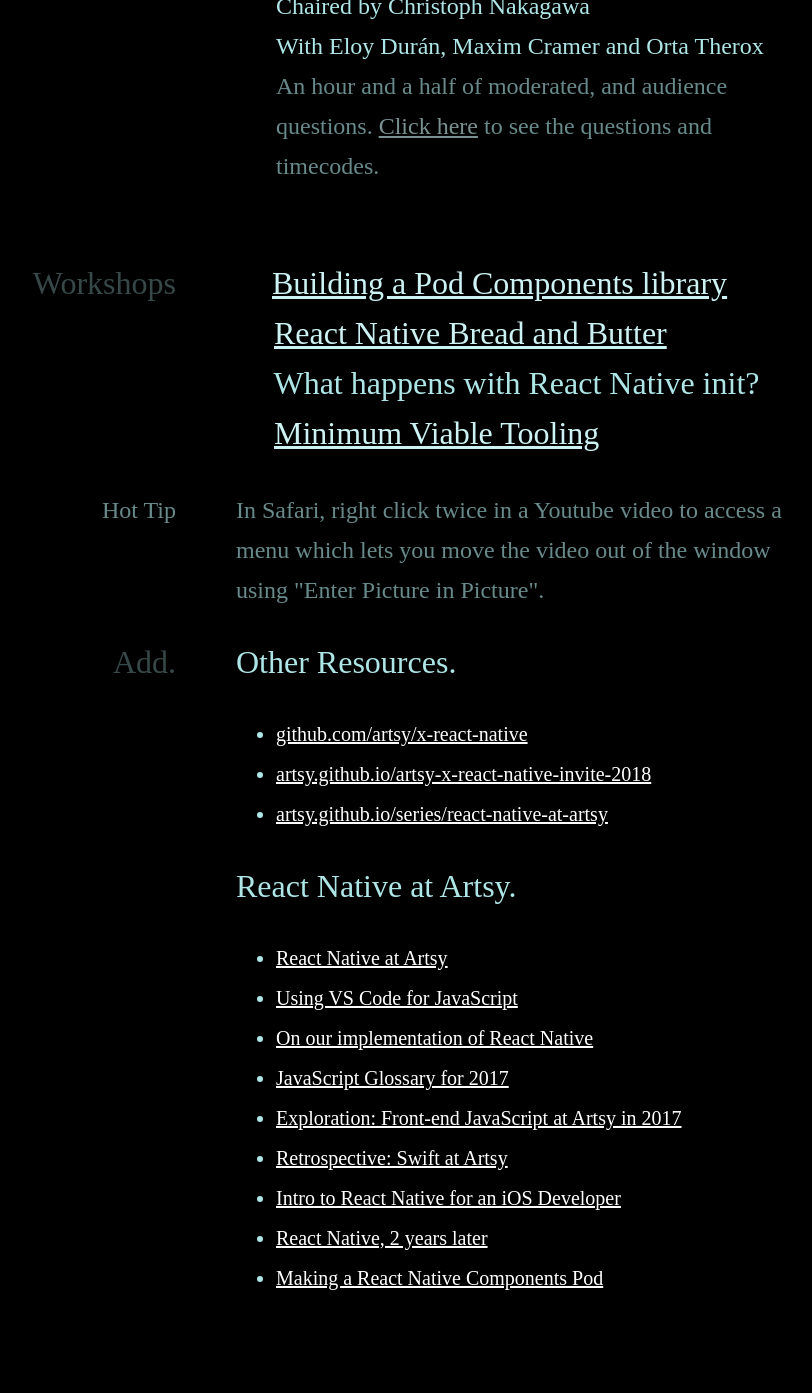
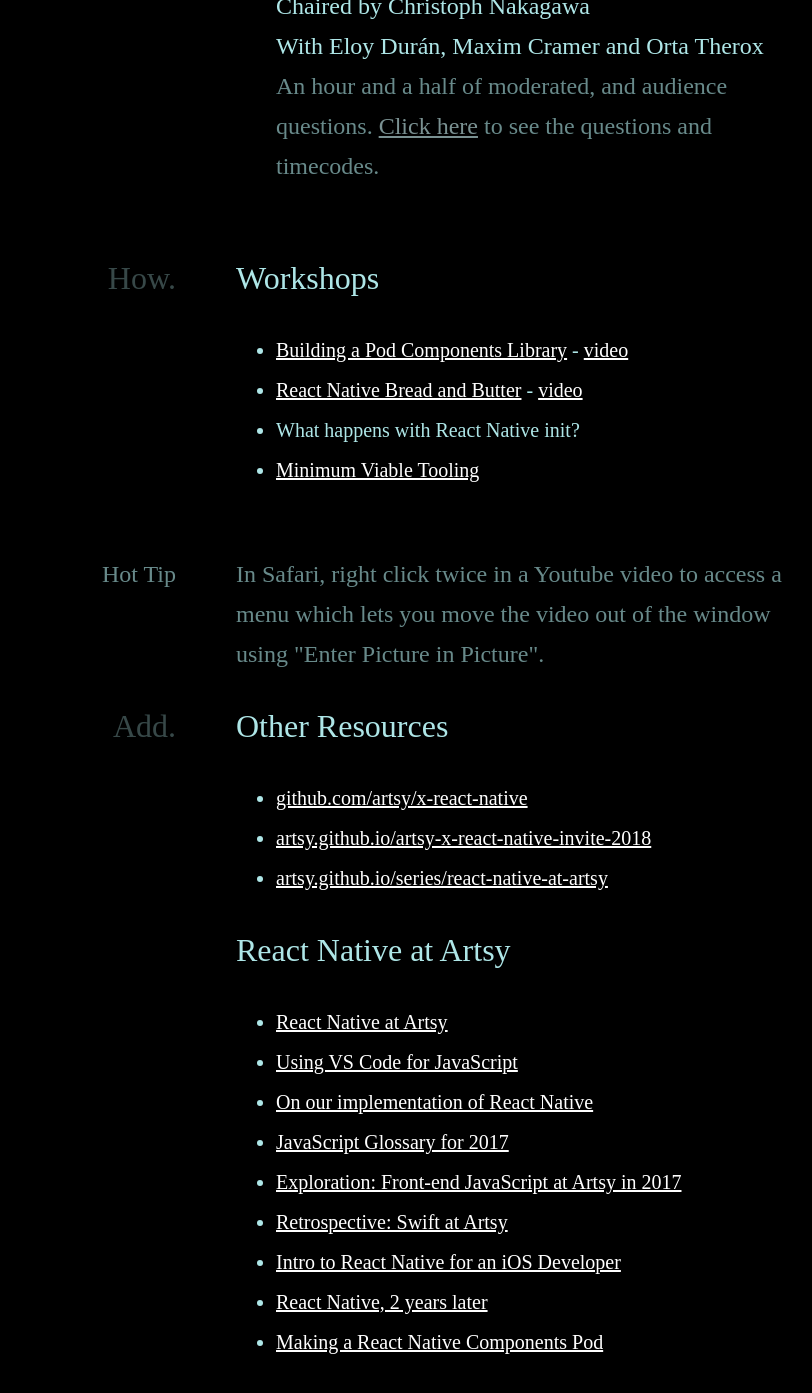
Before and after one commit to buteindai5c/artsy.github.io, a Jekyll site: the page artsy-x-react-native.html, which Jekyll copies as it is, in a window 1280 px wide and 1400 px high, scrolled down 4315 px. Shown: the top 1393 px of the window, without its empty margins (240-1052 px from the left). Built offline with Jekyll 4.4.1, drawn with Linux system fonts in a browser that asks for light colours; Markdown is read by kramdown in place of the engine named in the settings.

Commit message:
more artsy-x-rn stuff

```diff
--- a/artsy-x-react-native.html
+++ b/artsy-x-react-native.html
@@ -249,7 +249,7 @@
         <iframe width="560" height="315" src="https://www.youtube-nocookie.com/embed/qupndH1zW_g" frameborder="0" allow="autoplay; encrypted-media"
           allowfullscreen></iframe>
         <p class='slides'>
-          <a href="#"></a>Slides</p>
+          <a href="https://speakerdeck.com/artsyopensource/adding-react-native-to-an-existing-app-artsy-x-react-native-2018"></a>Slides</p>
         <p>By Eloy Dur&#225;n</p>
         <p class="summary">How and why we choose to integrate React Native into our native app</p>
       </li>
@@ -259,7 +259,7 @@
         <iframe width="560" height="315" src="https://www.youtube-nocookie.com/embed/1Z3loALSVQM" frameborder="0" allow="autoplay; encrypted-media"
           allowfullscreen></iframe>
         <p class='slides'>
-          <a href="#"></a>Slides</p>
+          <a href="https://speakerdeck.com/artsyopensource/the-artsy-omakase-artsy-x-react-native-2018"></a>Slides</p>
         <p>By Orta Therox</p>
         <p class="summary">What is the Artsy JavaScript tech stack? How did choose and improve our dependencies</p>
       </li>
@@ -357,7 +357,7 @@
             <a href='#qanda' onclick="qAndA(3566)">00:59:26</a>
           </li>
           <li>Are you recommending that if you can't truly own your dependencies you should not be using tools like React Native?
-            <a href='#qanda' onclick="qAndA(3752)">01:02:32</a>]</li>
+            <a href='#qanda' onclick="qAndA(3752)">01:02:32</a></li>
           <li>Do you see the same ownership and de-siloing on the platform side?
             <a href='#qanda' onclick="qAndA(3957)">01:05:57</a>
           </li>
@@ -375,19 +375,16 @@
     </ol>
 
     <p style="line-height: 50px;">
-      <span>Workshops</span>
-
+    <p>
+      <span>How.</span>Workshops
+    </p>
+      <ol class="sublist" >
+        <li><a href="https://github.com/artsy/x-react-native/tree/master/workshops/pod-components">Building a Pod Components Library</a> - <a href="https://youtu.be/ucQXL4vkP78">video</a></li>
+        <li><a href="https://github.com/artsy/x-react-native/tree/master/workshops/primitives">React Native Bread and Butter</a> - <a href="https://youtu.be/CIG4Fc2ixis">video</a></li>
+        <li>What happens with React Native init?</li>
+        <li><a href="https://github.com/artsy/x-react-native/tree/master/workshops/minimum_viable_tooling">Minimum Viable Tooling</a></li>
+      </ol>
       <span class='icon' style='width:20px;'></span>
-      <a href="https://github.com/artsy/x-react-native/tree/master/workshops/pod-components">Building a Pod Components library</a>
-      </br/>
-      <span class='icon'></span>
-      <a href="https://github.com/artsy/x-react-native/tree/master/workshops/primitives">React Native Bread and Butter</a>
-      </br>
-      <span class='icon'></span> What happens with React Native init?
-      </br>
-      <span class='icon'></span>
-      <a href="https://github.com/artsy/x-react-native/tree/master/workshops/minimum_viable_tooling">Minimum Viable Tooling</a>
-      <br/>
     </p>
 
 
@@ -400,7 +397,7 @@
     </p>
 
     <p>
-      <span>Add.</span>Other Resources.
+      <span>Add.</span>Other Resources
     </p>
     <ol class="sublist">
       <li>
@@ -415,7 +412,7 @@
     </ol>
 
     <p>
-      <span>&nbsp;</span>React Native at Artsy.
+      <span>&nbsp;</span>React Native at Artsy
     </p>
     <ol class="sublist">
       <li>
```
Also changed, not shown: _includes/_series_bio/react-native-at-artsy.md (+4 -1 lines), _posts/2018-04-17-making-a-components-pod.markdown (+8 -5 lines).
